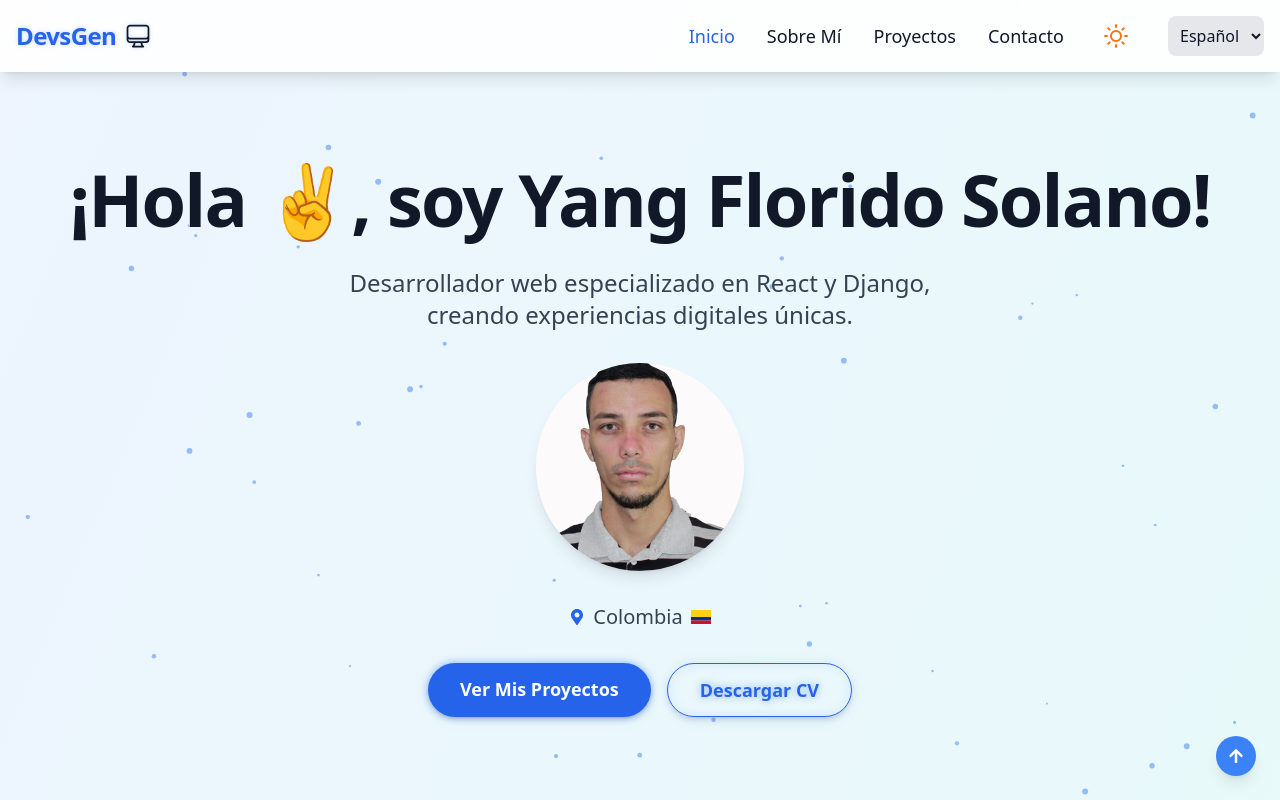
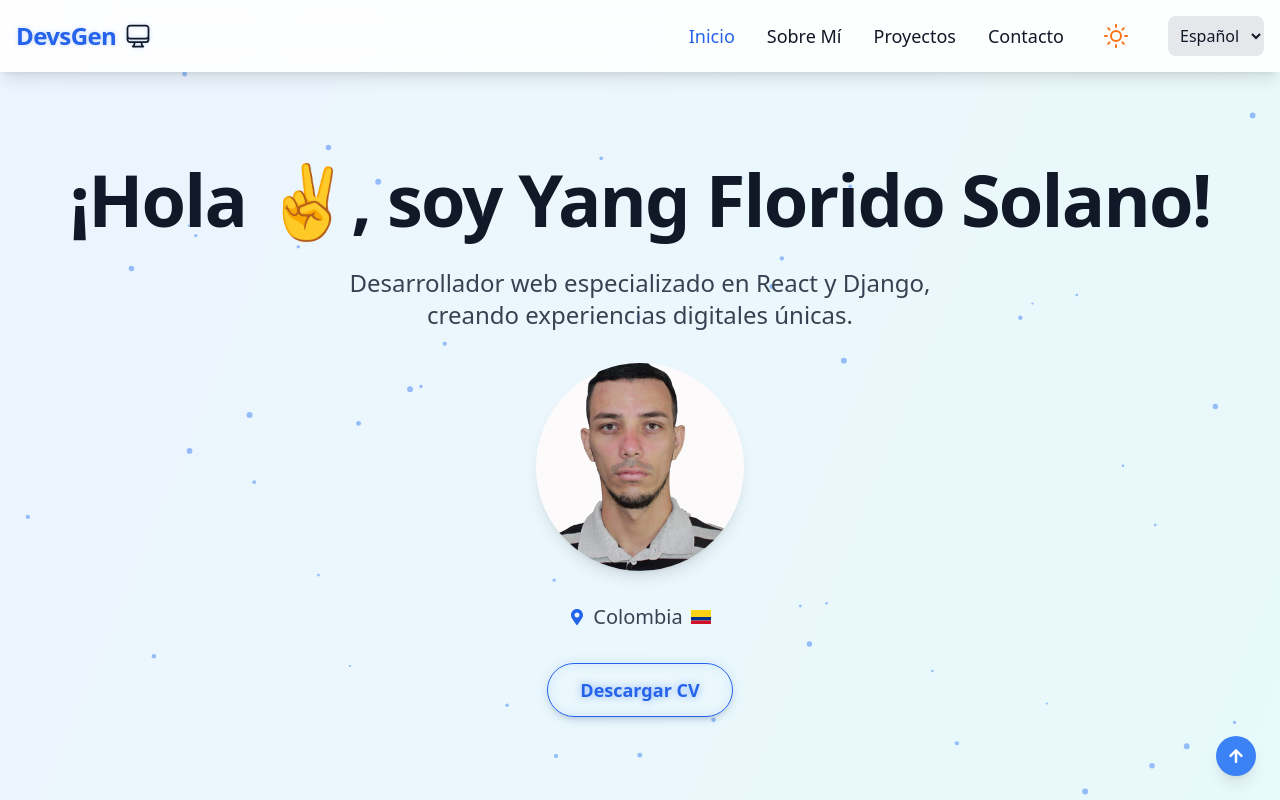
Before and after one commit to Yangluigie/portafolio, a React (Vite) app: page / in a window 1280 px wide. Shown: the top 800 px of the page. Built offline with nearby package versions, Linux system fonts and the light colour scheme.

Commit message:
quitar boton proyyectos del home

```diff
--- a/src/pages/Home.jsx
+++ b/src/pages/Home.jsx
@@ -380,7 +380,7 @@ function Home({ isDarkMode }) {
               variants={itemVariants}
               className="flex justify-center space-x-4"
             >
-              <motion.a
+              {/* <motion.a
                 href="/projects"
                 variants={buttonVariants}
                 initial="initial"
@@ -394,7 +394,7 @@ function Home({ isDarkMode }) {
                 } py-3 px-8 rounded-full text-lg font-semibold transition-colors shadow-md`}
               >
                 {t("home_see_projects")}
-              </motion.a>
+              </motion.a> */}
               <motion.a
                 href="/yangcv.pdf"
                 download="Yang_Florido_CV.pdf"
```
